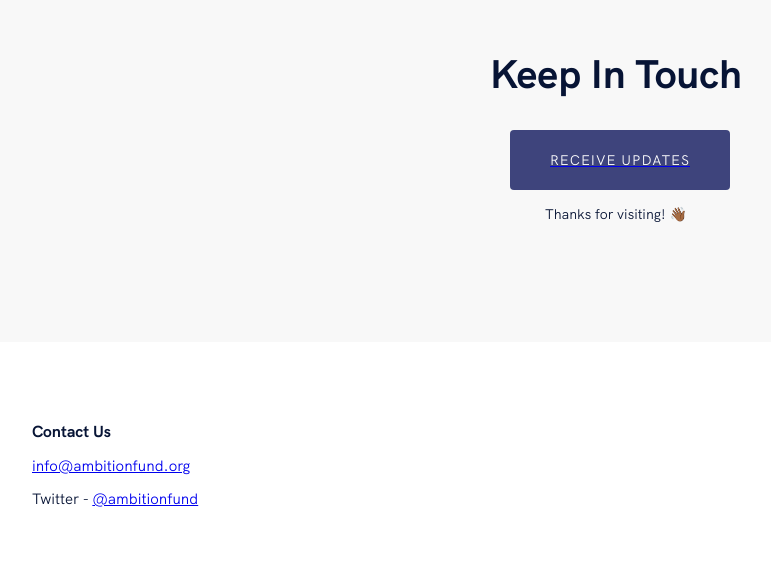
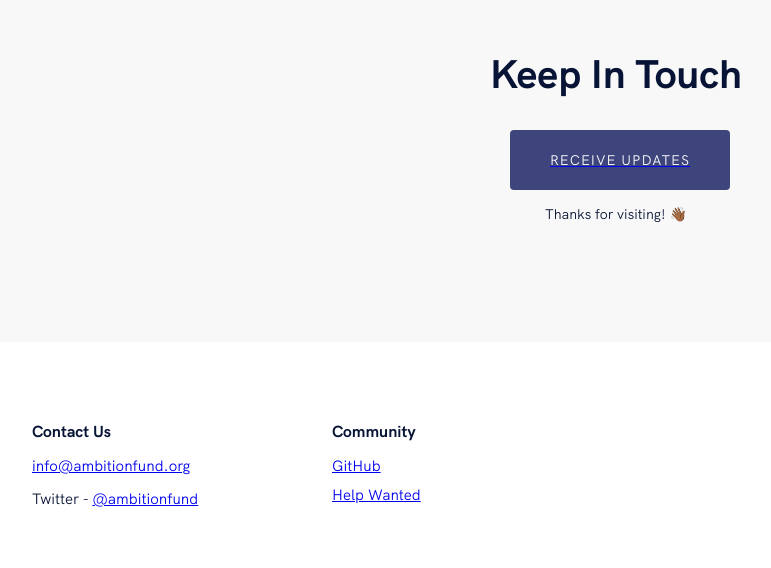
Before and after one commit to M0nica/ambition-fund-website, a Gatsby site: page / in a window 1280 px wide. Shown: the part 1548-2116 px from the top of the page, without its empty margins (24-795 px from the left). Built offline with nearby package versions, Linux system fonts and the light colour scheme; Gatsby itself is replaced by a stand-in of ours.

Commit message:
add link to github to footer

```diff
--- a/src/components/sections/footer.js
+++ b/src/components/sections/footer.js
@@ -47,6 +47,20 @@ const Footer = () => (
           <li>
             Twitter -{" "}
             <a href="https://twitter.com/AmbitionFund">@ambitionfund</a>
+          </li>
+        </ul>
+      </FooterColumn>
+      <FooterColumn>
+        {" "}
+        <span>Community</span>
+        <ul>
+          <li>
+            <a href="https://github.com/M0nica/ambition-fund-website">GitHub</a>
+          </li>
+          <li>
+            <a href="https://github.com/M0nica/ambition-fund-website/issues">
+              Help Wanted
+            </a>
           </li>
         </ul>
       </FooterColumn>
```
